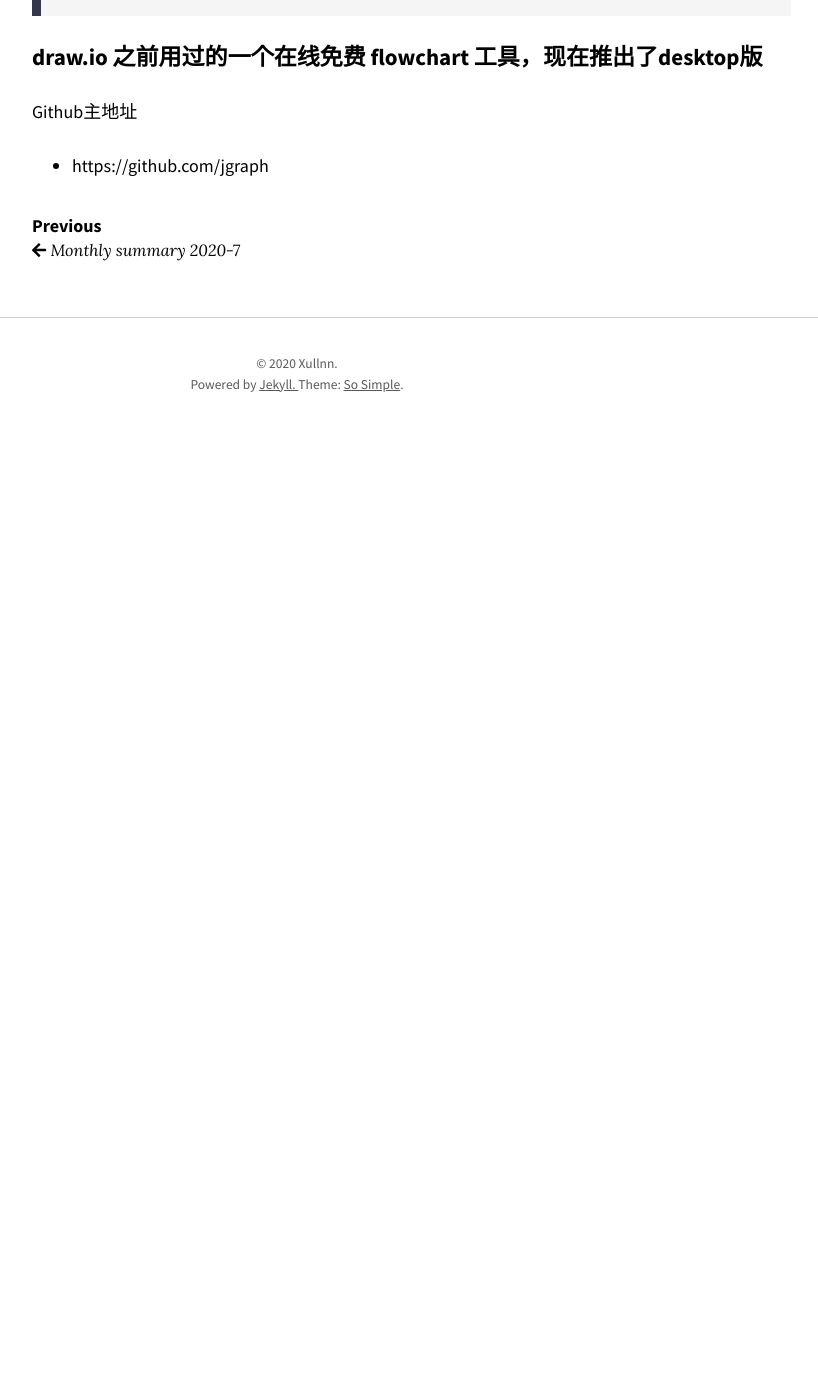
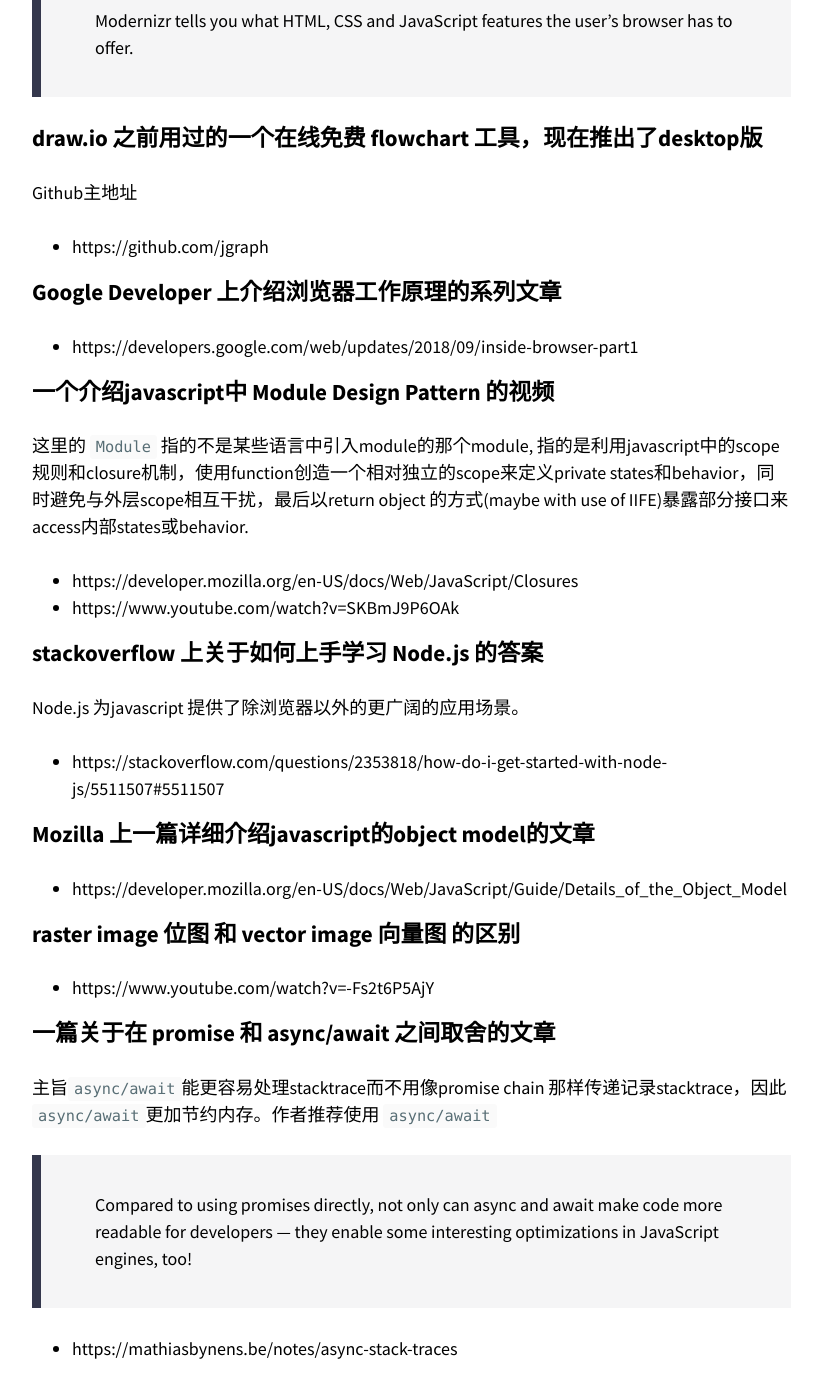
Before and after one commit to uidoyen/xullnn.github.io, a Jekyll site: the page built from _posts/2020-8-1-monthly-summary.md, in a window 1280 px wide and 1400 px high, scrolled down 731 px. Shown: the whole window, without its empty margins (343-1161 px from the left). Built offline with Jekyll 4.4.1, drawn with Linux system fonts in a browser that asks for light colours; nearby versions of some CDN libraries; before the commit the page ends 1198 px from its top, so only the background shows below that; some of the changed text lies outside the part shown.

Commit message:
regular update

```diff
--- a/_posts/2020-8-1-monthly-summary.md
+++ b/_posts/2020-8-1-monthly-summary.md
@@ -5,6 +5,8 @@ tags: [Notes]
 ---
 
 ### javascripting.com 一个查询js相关库，框架和插件的网站
+
+同时显示某个库当前的流行程度，在学习相关技术前应该查询哪个框架或者库是当前最流行或广泛使用的，再花时间学习。
 
 - https://www.javascripting.com/
 
@@ -23,3 +25,38 @@ JavaScript libraries, frameworks, and plugins.
 Github主地址
 
 - https://github.com/jgraph
+
+
+### Google Developer 上介绍浏览器工作原理的系列文章
+
+- https://developers.google.com/web/updates/2018/09/inside-browser-part1
+
+
+### 一个介绍javascript中 Module Design Pattern 的视频
+
+这里的 `Module` 指的不是某些语言中引入module的那个module, 指的是利用javascript中的scope规则和closure机制，使用function创造一个相对独立的scope来定义private states和behavior，同时避免与外层scope相互干扰，最后以return object 的方式(maybe with use of IIFE)暴露部分接口来access内部states或behavior.
+
+- https://developer.mozilla.org/en-US/docs/Web/JavaScript/Closures
+- https://www.youtube.com/watch?v=SKBmJ9P6OAk
+
+### stackoverflow 上关于如何上手学习 Node.js 的答案
+
+Node.js 为javascript 提供了除浏览器以外的更广阔的应用场景。
+
+- https://stackoverflow.com/questions/2353818/how-do-i-get-started-with-node-js/5511507#5511507
+
+### Mozilla 上一篇详细介绍javascript的object model的文章
+
+- https://developer.mozilla.org/en-US/docs/Web/JavaScript/Guide/Details_of_the_Object_Model
+
+### raster image 位图 和 vector image 向量图 的区别
+
+- https://www.youtube.com/watch?v=-Fs2t6P5AjY
+
+### 一篇关于在 promise 和 async/await 之间取舍的文章
+
+主旨`async/await`能更容易处理stacktrace而不用像promise chain 那样传递记录stacktrace，因此`async/await`更加节约内存。作者推荐使用 `async/await`
+
+> Compared to using promises directly, not only can async and await make code more readable for developers — they enable some interesting optimizations in JavaScript engines, too!
+
+- https://mathiasbynens.be/notes/async-stack-traces
```
